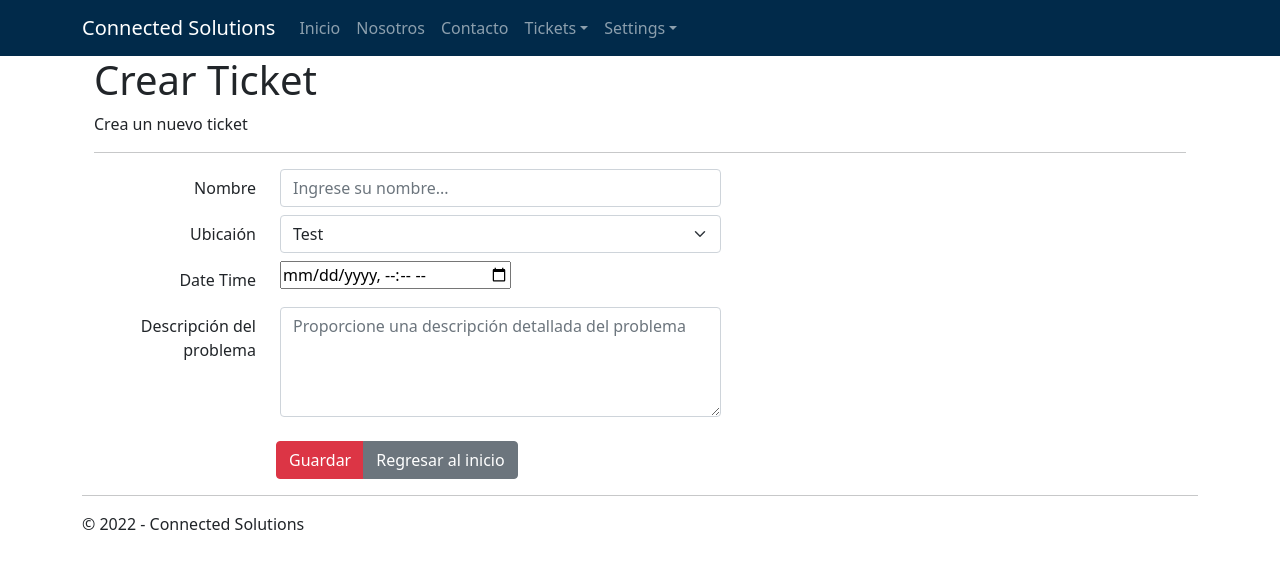
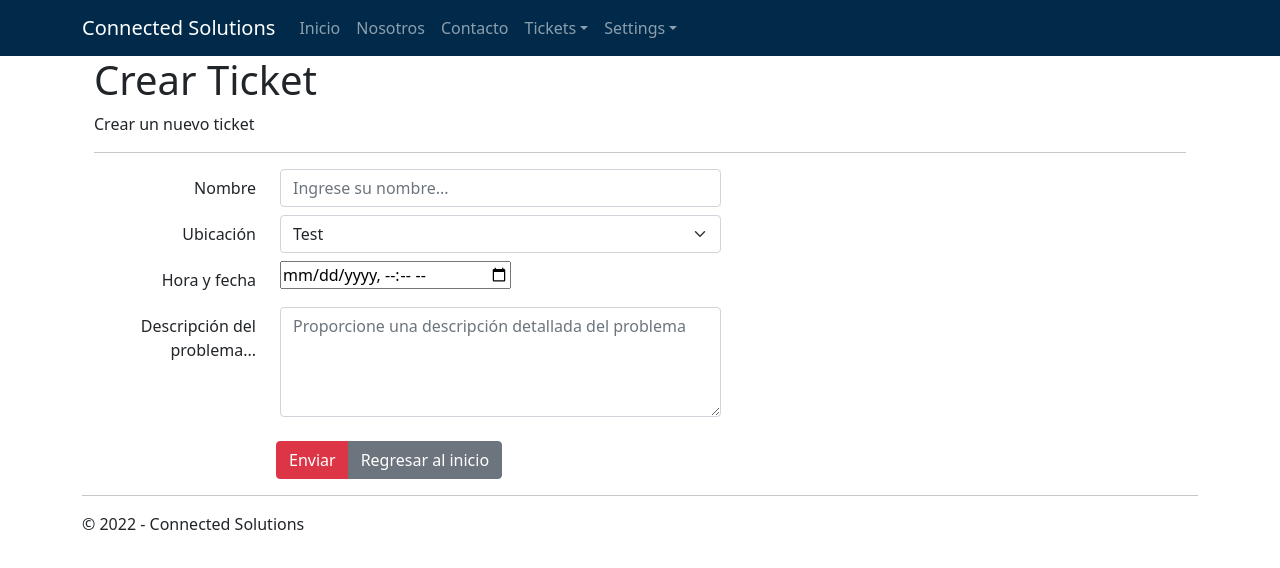
Before and after one commit to KevinBarranco24/connnectedsolutions, an Angular app: page /Crear-ticket in a window 1280 px wide. Shown: the top 568 px of the page. Built offline with nearby package versions, Linux system fonts and the light colour scheme.

Commit message:
Minor bug fixes

```diff
--- a/src/app/about/about.component.html
+++ b/src/app/about/about.component.html
@@ -3,7 +3,7 @@
     <div class="pt-7 mb-5">
         <div class="col text-center">
             <h1 class="mb-3 fw-bold fuente f-black text-uppercase">Conectando gente <br /> Creando soluciones</h1>
-            <p class="fs-3">Sabemos que las cosas no duran para siempre, cuando algo necesita mantinimiento o es necesario ser reemplazado no podemos esperar a que se hagan solo las cosas.<br /> Aquí es donde nosotros decidimos tomar cartas en el asunto y desarrollar esto que llamamos</p>
+            <p class="fs-3">Sabemos que las cosas no duran para siempre, cuando algo necesita mantenimiento o es necesario ser reemplazado no podemos esperar a que se hagan solas las cosas.<br /> Aquí es donde nosotros decidimos tomar cartas en el asunto y desarrollar esto que llamamos</p>
             <h1 class="fw-bolder">Connected Solutions</h1>
             <div class="col-8 mx-auto d-block">
                 <img class="img-fluid" src="../../assets/Logo/cs_name_900.png" alt="ConnectedSolutionsLogo" />
--- a/src/app/categories/categories.component.html
+++ b/src/app/categories/categories.component.html
@@ -19,6 +19,11 @@
                             <input type="button" class="btn btn-danger" value="Guardar">
                             <a type="button" class="btn btn-secondary" href="/index.html">Regresar al inicio</a>
                         </div>
+                    </div>
+                    <div class="mb-4">
+                        <label class="form-label" for="description">Descripción</label>
+                        <textarea class="form-control" rows="4" name="description" id="description" placeholder="Proporcione una breve descripción del lugar" [(ngModel)]="description"></textarea>
+                        <div class="form-text">Una breve descripción de la categoría, <span style="color: crimson;">¿Algo <b>característico</b> que la distinga?.</span></div>
                     </div>
                 </div>
             </div>
--- a/src/app/create/create.component.html
+++ b/src/app/create/create.component.html
@@ -1,6 +1,6 @@
 <div class="container">
     <h1>Crear Ticket</h1>
-    <p>Crea un nuevo ticket</p>
+    <p>Crear un nuevo ticket</p>
     <hr />
 
     <form action="Create" method="POST">
@@ -11,7 +11,7 @@
             </div>
         </div>
         <div class="row mb-2">
-            <label for="location" class="col-md-2 col-form-label text-end">Ubicaión</label>
+            <label for="location" class="col-md-2 col-form-label text-end">Ubicación</label>
             <div class="col-md-7 col-lg-5">
                 <select name="location" id="location" class="form-select">
                     <option *ngFor="let T of _locations">{{T.name}}</option>
@@ -19,20 +19,20 @@
             </div>
         </div>
         <div class="row mb-2">
-            <label for="datetime" class="col-md-2 col-form-label text-end">Date Time</label>
+            <label for="datetime" class="col-md-2 col-form-label text-end">Hora y fecha</label>
             <div class="col-md-7 col-lg-5">
                 <input type="datetime-local" id="datetime" name="datetime">
             </div>
         </div>
         <div class="row mb-4">
-            <label for="description" class="col-md-2 col-form-label text-end">Descripción del problema</label>
+            <label for="description" class="col-md-2 col-form-label text-end">Descripción del problema...</label>
             <div class="col-md-7 col-lg-5">
                 <textarea class="form-control" rows="4" name="description" id="description" placeholder="Proporcione una descripción detallada del problema"></textarea>
             </div>
         </div>
         <div class="offset-md-2 col-md-10">
             <div class="btn-group">
-                <input type="button" class="btn btn-danger" value="Guardar">
+                <a type="button" class="btn btn-danger" href="/Tickets">Enviar</a>
                 <a type="button" class="btn btn-secondary" href="/index.html">Regresar al inicio</a>
             </div>
         </div>
```
